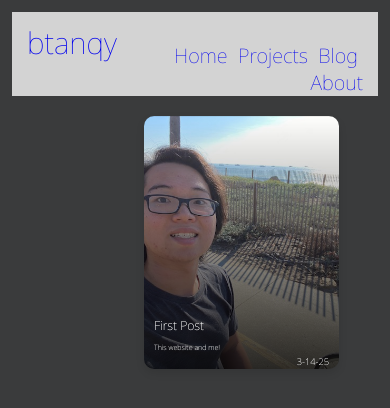
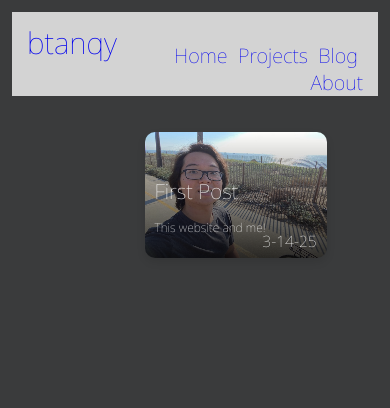
Before and after one commit to btanqy/Blog, a PHP site: page /Main/Blog/Overview/overview.html in a window 390 px wide. Shown: the top 408 px of the page. Run offline with PHP 8.4, Linux system fonts and the light colour scheme.

Commit message:
Adjusted rendering for mobile

```diff
--- a/style.css
+++ b/style.css
@@ -61,19 +61,18 @@
 
 /* List of boxes + thumbnails */
 .box {
-    width: 50vw;
-    height: 30vh;
+    width: calc(90vw - 20vh);
+    height: calc(8vh + 3*5vw);
     background-color: #ffffffd6;
     display: flex;
-    font-weight: normal;
     flex-wrap: nowrap;
-    text-shadow: 0 0 0;
     align-items: center;
     border-radius: 10px;
     box-shadow: 0 4px 8px rgba(0, 0, 0, 0.1);
     transition: transform 0.2s, box-shadow 0.2s;
     cursor: pointer;
     position: relative;
+    margin-left: calc(10vw + 5vh);
 }
 
 .box:hover {
@@ -94,18 +93,16 @@
 
 .home {
   width: 80vw;
-  height: 40vh;
+  height: calc(10vh + 4*5vw);
   background-color: #ffffffd6;
   display: flex;
   justify-content: center;
   align-items: center;
   border-radius: 10px;
-  text-shadow: 0 0 0;
-  box-shadow: 0 4px 8px rgba(0, 0, 0, 0.1);
+  box-shadow: 0 4px 8px rgba(0, 0, 0, 1);
   transition: transform 0.2s, box-shadow 0.2s;
   cursor: pointer;
   position: relative;
-  font-weight: normal;
   margin-left: auto;
   margin-right: auto;
   margin-top: 5vh
@@ -124,7 +121,7 @@
     color: white; /* Ensure text is readable */
     padding: 10px; /* Adjust as needed */
     margin: 0; /* Remove default margin */
-    font-size: calc(.5vw + .5vh);
+    font-size: calc(0.5vw + 1vh);
 }
 
 .bottom-right {
@@ -134,7 +131,7 @@
     color: white; /* Ensure text is readable */
     padding: 10px; /* Adjust as needed */
     margin: 0; /* Remove default margin */
-    font-size: calc(.5vw + .5vh);
+    font-size: calc(0.5vw + 1vh);
 }
 
 .img{
@@ -146,8 +143,7 @@
 
 /* Search and dropdown */
 .category-filter {
-    float: left;
-    width: 20%; /* Adjust the width as needed */
+    flex: 0 0 auto;
     margin-right: 20px;
     color: ghostwhite;
   }
```
